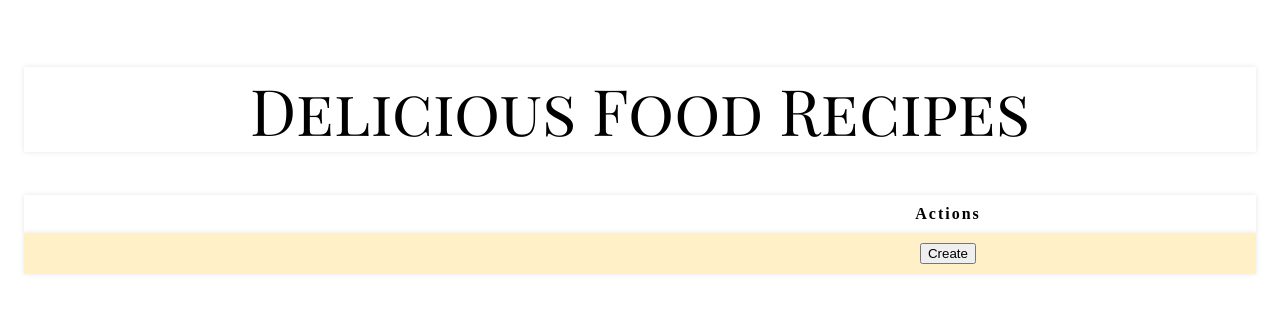
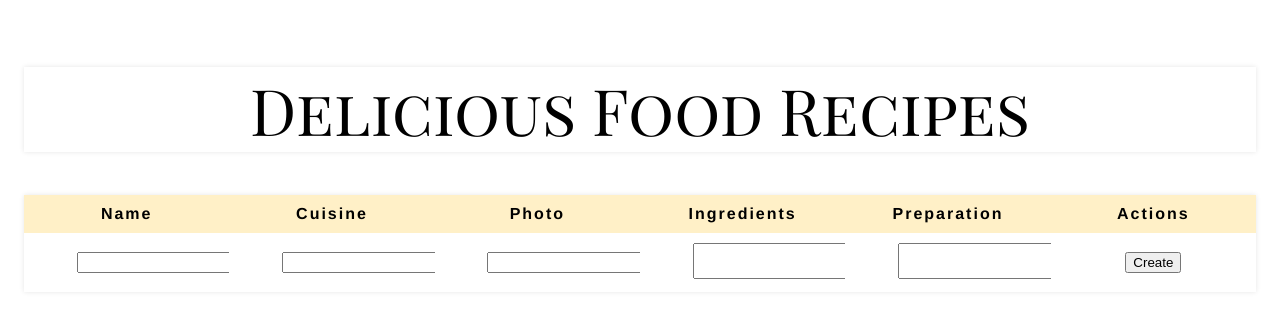
Before and after one commit to codingwithata/Project_Recipe_App_Guild_1, a React (Create React App) app: page / in a window 1280 px wide. Shown: the top 318 px of the page. Built offline with nearby package versions, Linux system fonts and the light colour scheme.

Commit message:
Added all input fields for recipe forum

```diff
--- a/src/App.js
+++ b/src/App.js
@@ -15,7 +15,7 @@ function App() {
     <div className="App">
       <header><h1>Delicious Food Recipes</h1></header>
       <RecipeList />
-      <RecipeCreate />
+      <RecipeCreate recipes={recipes} />
     </div>
   );
 }
--- /dev/null
+++ b/src/RecipeCreate.css
@@ -0,0 +1,8 @@
+table {
+    width: 100%;
+    border-spacing: 10px; /* Adjust the spacing as needed */
+  }
+
+  td {
+    padding: 10px; /* Adjust the padding as needed */
+  }
--- a/src/RecipeCreate.js
+++ b/src/RecipeCreate.js
@@ -1,4 +1,5 @@
 import React, { useState } from "react";
+import "./RecipeCreate.css"
 
 function RecipeCreate() {
 
@@ -6,19 +7,115 @@ function RecipeCreate() {
   // TODO: Add the required input and textarea form elements.
   // TODO: Add the required submit and change handlers
 
-  const [name, setName] = useState("");
-  const [cuisine, setCuisine] = useState("");
-  const [photo, setPhoto] = useState("");
-  const [rating, setRating] = useState("");
-  const [ingredients, setIngredients] = useState("");
-  const [preparation, setPreparation] = useState("");
+  const initialFormState = {
+    name: "",
+    cuisine: "",
+    photo: "",
+    ingredients: "",
+    preparation: ""
+  };
+
+  const [formData, setFormData] = useState({ ...initialFormState });
+
+  // const [name, setName] = useState("");
+  // const [cuisine, setCuisine] = useState("");
+  // const [photo, setPhoto] = useState("");
+  // const [rating, setRating] = useState("");
+  // const [ingredients, setIngredients] = useState("");
+  // const [preparation, setPreparation] = useState("");
+
+  const handleChange = ({ target }) => {
+    const { name, value } = target;
+    setFormData({
+      ...formData,
+      [name]: value
+    });
+  };
+
+
+  const handleSubmit = (event) => {
+    event.preventDefault()
+    console.log(formData)
+    setFormData({
+      ...initialFormState
+    })
+  }
 
   return (
-    <form name="create">
+    <form onSubmit={handleSubmit} name="create">
   <table>
   <tbody>
   <tr>
-            <td></td>
+    <th>Name</th>
+    <th>Cuisine</th>
+    <th>Photo</th>
+    <th>Ingredients</th>
+    <th>Preparation</th>
+    <th>Actions</th>
+  </tr>
+
+      <tr>
+        <td>
+        <label>
+          <input
+            id="name"
+          type="text"
+          name="name"
+          onChange={handleChange}
+          value={formData.name}
+          >
+          </input>
+          </label>
+        </td>
+        <td>
+        <label>
+
+          <input
+          id="cuisine"
+          type="text"
+          name="cuisine"
+          onChange={handleChange}
+          value={formData.cuisine}
+          >
+          </input>
+          </label>
+        </td>
+        <td>
+        <label>
+          <input
+            id="photo"
+          type="text"
+          name="photo"
+          onChange={handleChange}
+          value={formData.photo}
+          >
+          </input>
+          </label>
+        </td>
+        <td>
+        <label>
+          <textarea
+          id="ingredients"
+          type="text"
+          name="ingredients"
+          onChange={handleChange}
+          value={formData.ingredients}
+          >
+          </textarea>
+          </label>
+        </td>
+        <td>
+        <label>
+          <textarea
+          id="preparation"
+          type="textarea"
+          name="preparation"
+          onChange={handleChange}
+          value={formData.preparation}
+          >
+          </textarea>
+          </label>
+        </td>
         <td>
           <button type="submit">Create</button>
         </td>
@@ -26,6 +123,7 @@ function RecipeCreate() {
     </tbody>
   </table>
 </form>
+
   );
 }
 
--- a/src/RecipeList.js
+++ b/src/RecipeList.js
@@ -11,8 +11,6 @@ function RecipeList() {
       <table>
         <thead>
           <tr>
-            <th></th>
-            <th>Actions</th>
           </tr>
         </thead>
         <tbody>
```
Also changed, not shown: 1 other file (tests, documents, lock files or other folders). Lines whose indentation alone changed are shown as unchanged.
